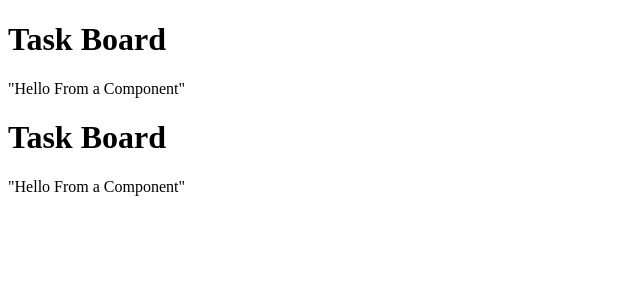
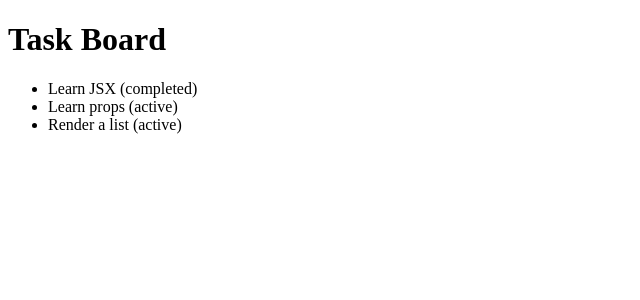
Before and after one commit to TalhaNaru/week-3, a React (Vite) app: page / in a window 1280 px wide. Shown: the top 300 px of the page, without its empty margins (0-640 px from the left). Built offline with nearby package versions, Linux system fonts and the light colour scheme.

Commit message:
(week-3): day 2 typed props, lists, keys and conditional rendering

```diff
--- a/src/App.tsx
+++ b/src/App.tsx
@@ -1,10 +1,17 @@
-import { Header } from './components/Header';
+import type { Task } from './type';
+import { TaskList } from './components/TaskList';
+
+const sampletasks: Task[] = [
+  { id: '1', title: 'Learn JSX', completed: true, createdAt: 1 },
+  { id: '2', title: 'Learn props', completed: false, createdAt: 2 },
+  { id: '3', title: 'Render a list', completed: false, createdAt: 3 },
+];
 
 export default function App() {
   return (
     <>
-      <Header />
-      <Header />
+      <h1>Task Board</h1>
+      <TaskList tasks={sampletasks} />
     </>
   );
 }
--- a/src/components/Greeting.tsx
+++ /dev/null
@@ -1,3 +0,0 @@
-export function Greeting() {
-  return <p>"Hello From a Component"</p>;
-}
--- a/src/components/Header.tsx
+++ /dev/null
@@ -1,10 +0,0 @@
-import { Greeting } from './Greeting';
-
-export function Header() {
-  return (
-    <header>
-      <h1>Task Board</h1>
-      <Greeting />
-    </header>
-  );
-}
--- /dev/null
+++ b/src/components/TaskItem.tsx
@@ -0,0 +1,14 @@
+import type { Task } from '../type';
+
+type TaskItemProps = {
+  task: Task;
+};
+
+export function TaskItem({ task }: TaskItemProps) {
+  return (
+    <li>
+      <span>{task.title}</span>
+      {task.completed ? <span> (completed)</span> : <span> (active)</span>}
+    </li>
+  );
+}
--- /dev/null
+++ b/src/components/TaskList.tsx
@@ -0,0 +1,20 @@
+import type { Task } from '../type';
+import { TaskItem } from './TaskItem';
+
+type TaskListProps = {
+  tasks: Task[];
+};
+
+export function TaskList({ tasks }: TaskListProps) {
+  if (tasks.length === 0) {
+    return <p>No tasks yet.</p>;
+  }
+
+  return (
+    <ul>
+      {tasks.map((task) => (
+        <TaskItem key={task.id} task={task} />
+      ))}
+    </ul>
+  );
+}
--- /dev/null
+++ b/src/type.ts
@@ -0,0 +1,6 @@
+export type Task = {
+  id: string;
+  title: string;
+  completed: boolean;
+  createdAt: number;
+};
```
